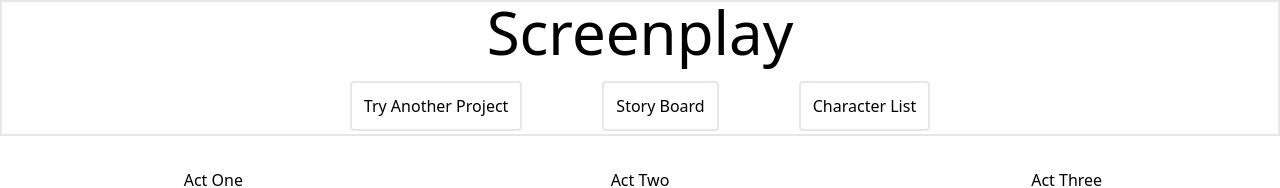
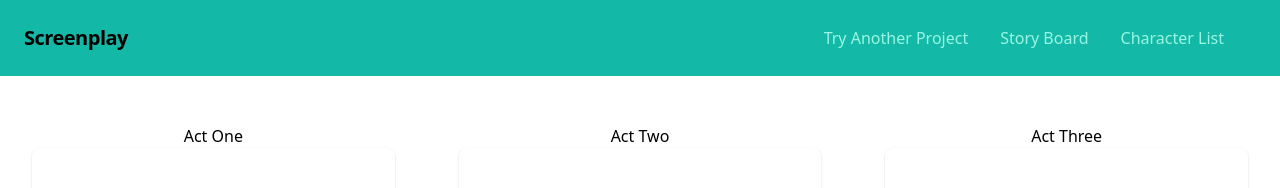
Before and after one commit to spencerpete/my-writing-assistant, a React (Create React App) app: page /screenplay/new-scene in a window 1280 px wide. Shown: the top 188 px of the page. Built offline with nearby package versions, Linux system fonts and the light colour scheme; no server answers.

Commit message:
new header

```diff
--- a/src/components/Screenplay/NewScene.jsx
+++ b/src/components/Screenplay/NewScene.jsx
@@ -85,14 +85,18 @@ export default function NewScene() {
   console.log(actThreeArr)
   return (
     <div>
-      <header className="h-full">
-        <h1 className='text-6xl'>Screenplay</h1>
-        <nav className='mt-8 mb-4'>
-          <Link to='/'>Try Another Project</Link>
-          <Link to='/screenplay'>Story Board</Link>
-          <Link to='/screenplay/character'>Character List</Link>
+      <nav className="flex items-center justify-between flex-wrap bg-teal-500 p-6 mt-0">
+        <div className='flex items-center flex-shrink-0 mr-6'>
+          <span className="font-semibold text-xl tracking-tight">Screenplay</span>
+          </div>
+        <div>
+          <div>
+            <Link className="block mt-4 lg:inline-block lg:mt-0 text-teal-200 hover:text-white mr-8" to='/'>Try Another Project</Link>
+            <Link className="block mt-4 lg:inline-block lg:mt-0 text-teal-200 hover:text-white mr-8" to='/screenplay'>Story Board</Link>
+            <Link className="block mt-4 lg:inline-block lg:mt-0 text-teal-200 hover:text-white mr-8" to='/screenplay/character'>Character List</Link>
+          </div>
+        </div>
         </nav>
-      </header>
   <div className='grid grid-row-3 grid-flow-col'>
         <div className='m-8 sm:w-auto sm:max-w-md min-w-1/3'>
       <h2>Act One</h2>
--- a/src/index.css
+++ b/src/index.css
@@ -7,9 +7,9 @@
   textarea {
     @apply w-full rounded border-2;
   }
-  form {
+  /* form {
     @apply mb-0 space-y-6;
-  }
+  } */
   textarea {
     @apply h-24;
   }
@@ -17,7 +17,7 @@
     @apply border-2 h-full;
   }
   a {
-    @apply border-2 rounded p-3 m-10;
+    /* @apply border-2 rounded p-3 m-10; */
   }
 
   nav {
@@ -29,10 +29,4 @@
   button {
     @apply bg-blue-500 hover:bg-blue-700 text-white font-bold py-2 px-4 rounded;
   }
-  /* .scene-form-container {
-    @apply bg-white py-8 px-6 shadow rounded-lg sm:px-10;
-  } */
-  /* .new-scene-containers {
-    @apply m-8 sm:w-auto sm:max-w-md min-w-1/3;
-  } */
 }
--- a/tailwind.config.js
+++ b/tailwind.config.js
@@ -1,8 +1,14 @@
+const colors = require('tailwindcss/colors')
+
 module.exports = {
   purge: ['./src/**/*.{js,jsx,ts,tsx}', './public/index.html'],
   darkMode: false, // or 'media' or 'class'
   theme: {
-    extend: {},
+    extend: {
+      colors: {
+        teal: colors.teal
+      }
+    },
   },
   variants: {
     extend: {},
```
